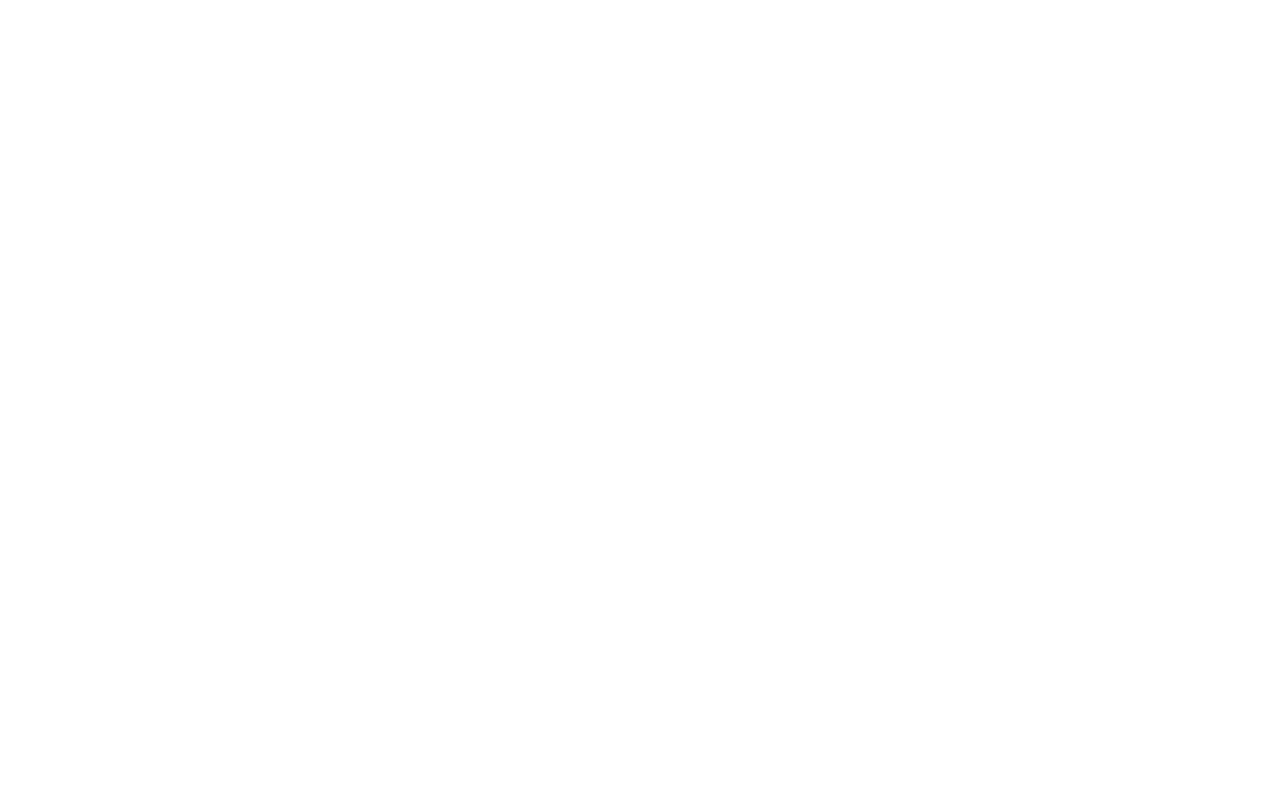
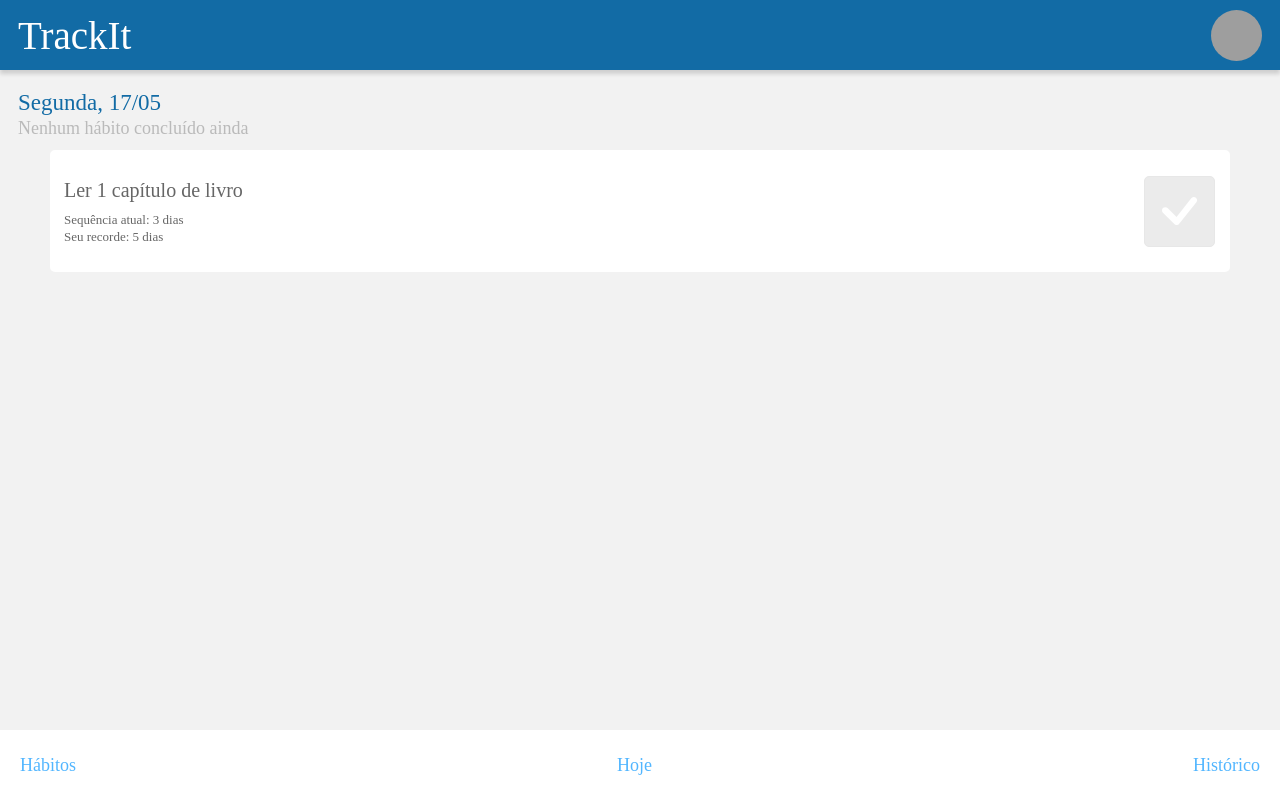
Before and after one commit to yagoluisr/projeto10-trackit, a React (Create React App) app: page /hoje in a window 1280 px wide. Before the commit this address had no page. Built offline with nearby package versions, Linux system fonts and the light colour scheme; grey boxes are pictures that could not be loaded.

Commit message:
Layout rota hoje: concluído

```diff
--- a/src/components/App.js
+++ b/src/components/App.js
@@ -8,6 +8,8 @@
 import Register from './Register';
 import Habits from './Habits';
 import { useState } from 'react';
+import Today from './Today';
+
 
 
 
@@ -24,6 +26,7 @@
                 <Route path='/' element={<Login />}/>
                 <Route path='/cadastro' element={<Register />}/>
                 <Route path='/habitos' element={<Habits />}/>
+                <Route path='/hoje' element={<Today />}/>
             </Routes>
             </UserContext.Provider>
         </BrowserRouter>
--- a/src/components/Services/Service.js
+++ b/src/components/Services/Service.js
@@ -39,4 +39,6 @@
     return promise;
 }
 
+
+
 export { register, login, postHabit, getHabits, delHabit }
--- /dev/null
+++ b/src/components/Today.js
@@ -0,0 +1,98 @@
+import Footer from "../Footer"
+import Header from "./Header"
+import styled from 'styled-components';
+import { ReactComponent as Check } from './Assets/Check.svg';
+
+
+export default function Today() {
+    return (
+        <Wrapper>
+            <Header />
+
+            <DayWeek>
+                <span>Segunda, 17/05</span>
+                <p>Nenhum hábito concluído ainda</p>
+            </DayWeek>
+
+            <HabitDay>
+                <span>Ler 1 capítulo de livro</span>
+                <p>Sequência atual: 3 dias</p>
+                <p>Seu recorde: 5 dias</p>
+
+                <div><Check /></div>
+            </HabitDay>
+
+            <Footer />
+        </Wrapper>
+
+    )
+}
+
+const Wrapper = styled.div`
+    background-color: #F2F2F2;
+    height: 100vh;
+`
+
+const DayWeek = styled.div`
+    height: 80px;
+    width: 100%;
+    padding: 18px;
+    box-sizing: border-box;
+
+
+    span {
+        font-weight: 400;
+        font-size: 23px;
+        line-height: 29px;
+        color: #126BA5;
+    }
+
+    p {
+        font-weight: 400;
+        font-size: 18px;
+        line-height: 23px;
+        color: #BABABA;
+    }
+`
+
+const HabitDay = styled.div`
+    height: 94px;
+    width: 90%;
+    display: flex;
+    flex-direction: column;
+    justify-content: center;
+    padding: 14px;
+    border-radius: 5px;
+    margin: 0 auto ;
+    background-color: #FFFFFF;
+    position: relative;
+
+    span {
+        font-weight: 400;
+        font-size: 20px;
+        line-height: 25px;
+        margin-bottom: 8px;
+        word-wrap: break-word;
+        color: #666666;
+    }
+
+    p {
+        font-weight: 400;
+        font-size: 13px;
+        line-height: 17px;
+        color: #666666;
+    }
+
+    div {
+        height: 69px;
+        width: 69px;
+        display: flex;
+        justify-content: center;
+        align-items: center;
+        position: absolute;
+        right: 15px;
+        background: #EBEBEB;
+        border: 1px solid #E7E7E7;
+        border-radius: 5px;
+    }
+`
```
Also changed, not shown: src/components/Assets/Check.svg (added).
